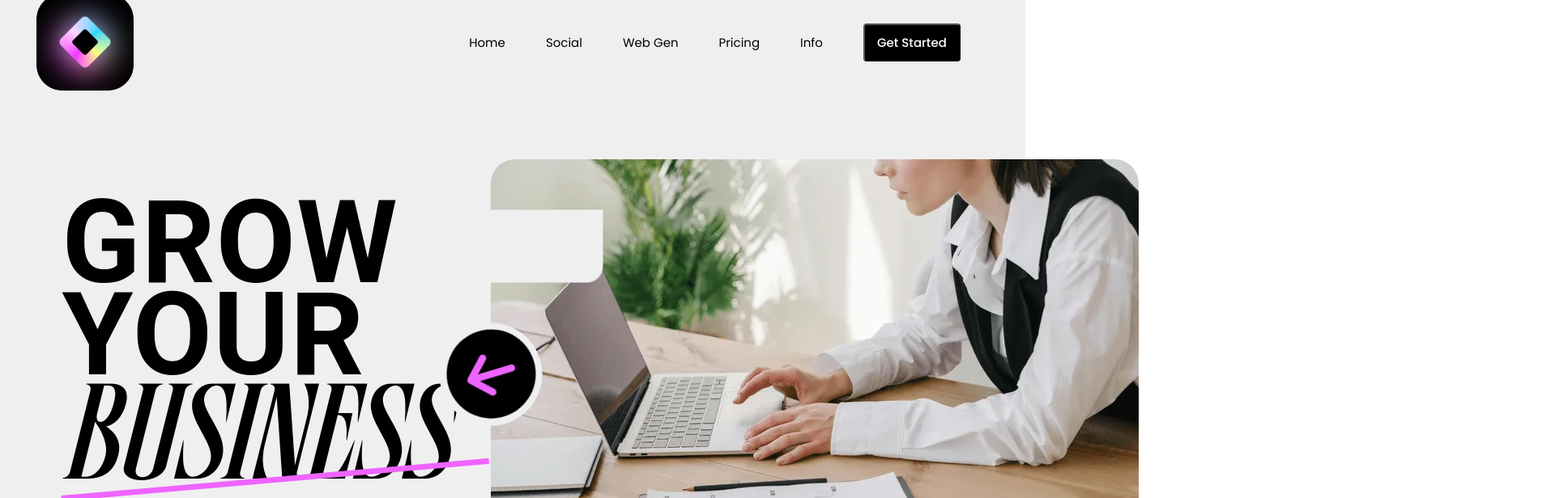
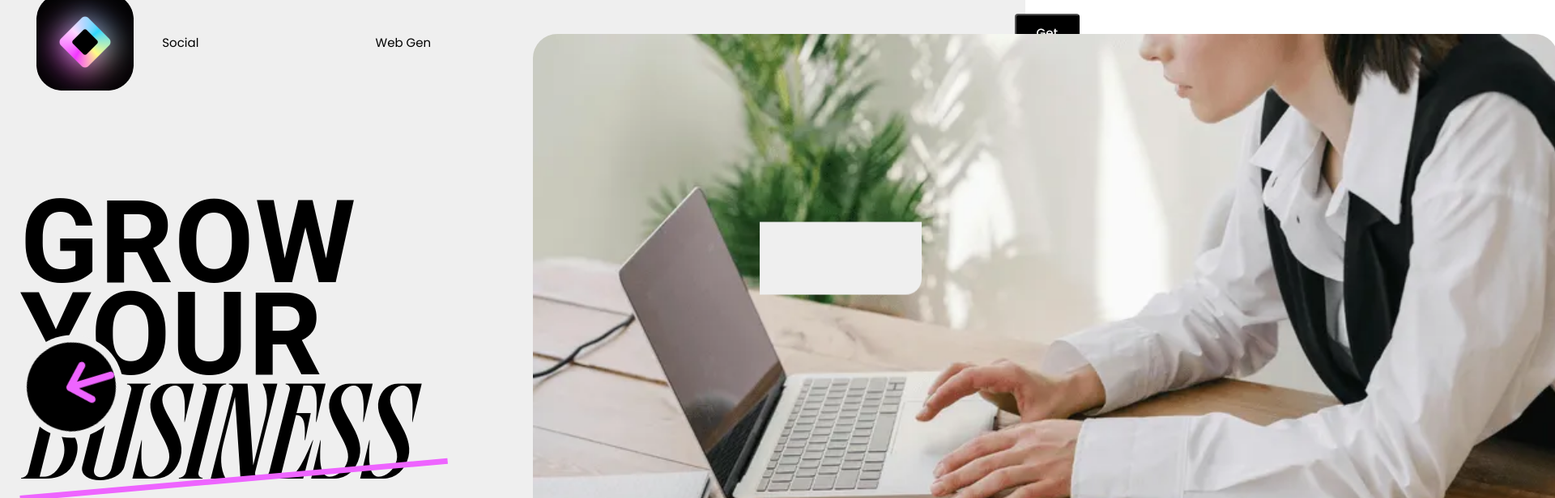
Before and after one commit to haideralicodes/BUSINESS-BUDDY, a React (Vite) app in the folder frontend/: page / in a window 1280 px wide. Shown: the top 616 px of the page at 81% size, 1920 px wide, since content can reach past the window. Built offline with nearby package versions, Linux system fonts and the light colour scheme; a web font is replaced by a local one.

Commit message:
Updated index.css

```diff
--- a/frontend/src/index.css
+++ b/frontend/src/index.css
@@ -5,6 +5,7 @@
     margin:0;
     padding:0;
     box-sizing: border-box;
+    width:98.9vw;
 }
 
 *::selection {
```
